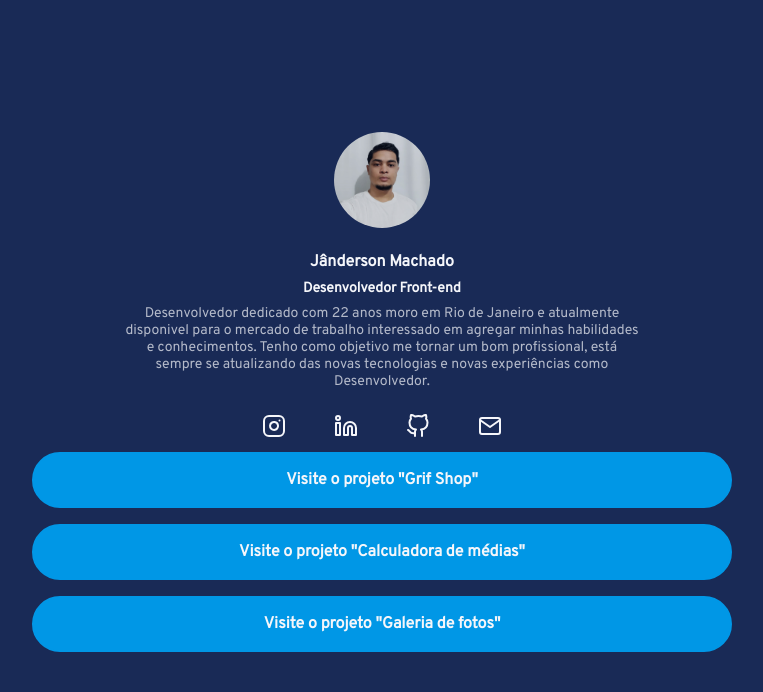
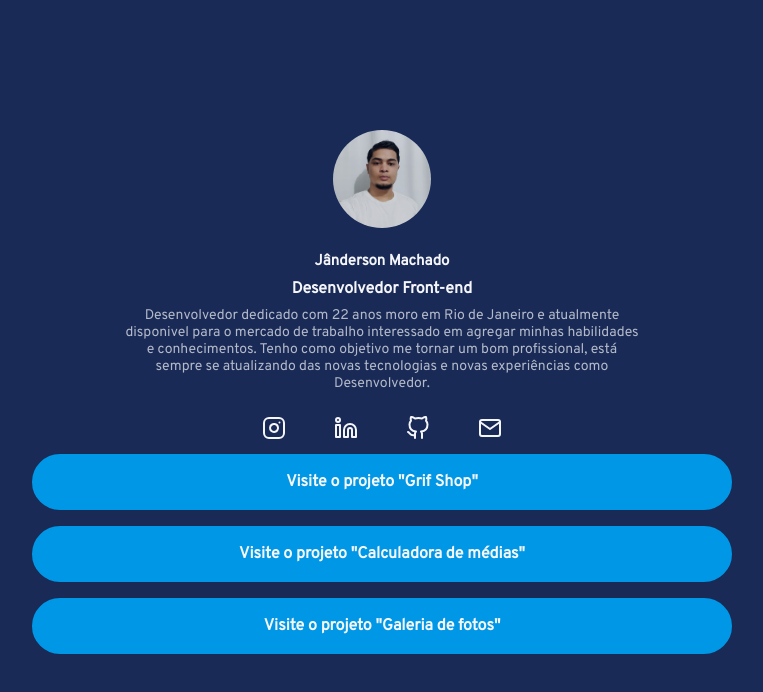
Before and after one commit to jotaMch/project_LESS_port, a website: page index.html in a window 1280 px wide. Shown: the whole page, without its empty margins (258-1021 px from the left). Drawn offline with Linux system fonts and the light colour scheme.

Commit message:
add new file less

```diff
--- a/index.html
+++ b/index.html
@@ -16,7 +16,7 @@
             <img class="profile" src="src/images/perfil-original.jpg" />
             <div class="profile-bio">
                 <h1 class="profile-bio-name">Jânderson Machado</h1>
-                <h2 class="profile-bio-subtitle">Desenvolvedor Front-end</h2>
+                <h2 class="profile-bio-subtitle"></h2>
                 <p class="profile-bio-description">
                     Desenvolvedor dedicado com 22 anos moro em Rio de Janeiro e atualmente disponivel para o mercado de trabalho interessado em agregar minhas habilidades e conhecimentos. Tenho como objetivo me tornar um bom profissional, está sempre se atualizando das novas tecnologias e novas experiências como Desenvolvedor.
                 </p>
@@ -66,5 +66,6 @@
             </ul>
         </nav>
     </div>
+    <script src="main.js"></script>
 </body>
 </html>
--- /dev/null
+++ b/main.js
@@ -0,0 +1,19 @@
+const textSub = document.querySelector('.profile-bio-subtitle');
+const text = "Desenvolvedor Front-end"
+const interval = 50;
+
+
+function showText(textSub, text, interval) {
+    const char = text.split("").reverse();
+
+    const type = setInterval(() => {
+        if(!char.length){
+            return clearInterval(type);
+        }
+        const next = char.pop();
+
+        textSub.innerHTML += next;
+    }, interval)
+}
+
+showText(textSub, text, interval);
--- a/src/styles/main.less
+++ b/src/styles/main.less
@@ -52,7 +52,7 @@ header {
 
     .profile {
         display: block;
-        max-width: 96px;
+        max-width: 98px;
         opacity: 80%;
         margin: 0 auto 24px;
         border-radius: 50%;
@@ -63,13 +63,14 @@ header {
     text-align: center;
     max-width: 520px;
     margin: 0 auto;
+
     &-name {
-        font-size: 16px;
+        font-size: 15px;
         .marginBottom8();
     }
 
     &-subtitle {
-        font-size: 14px;
+        font-size: 16px;
         .marginBottom8();
     }
 
```
Also changed, not shown: build/styles/main.css.
